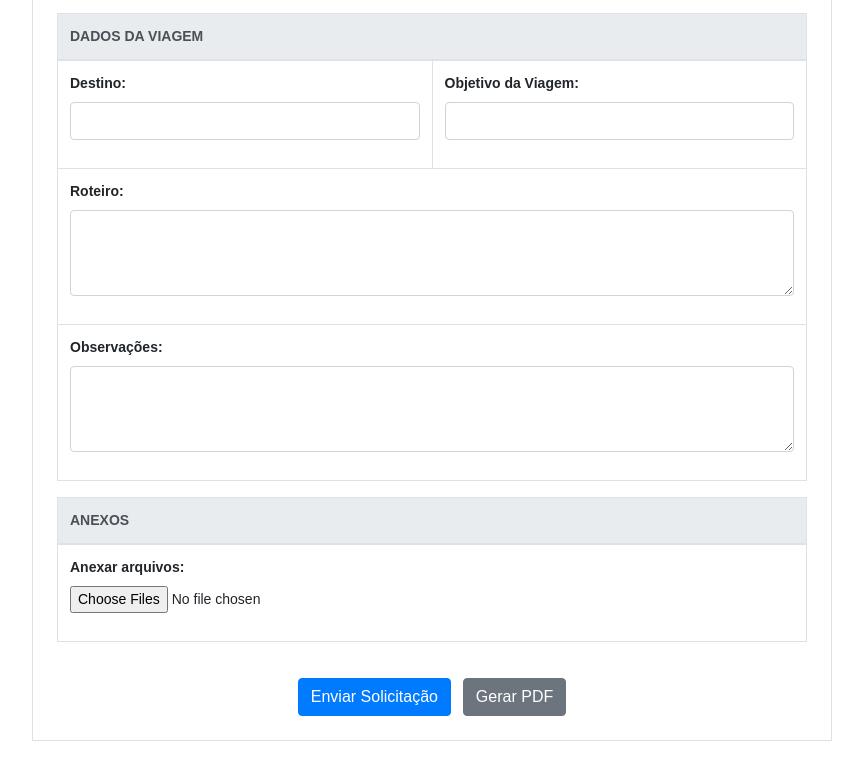
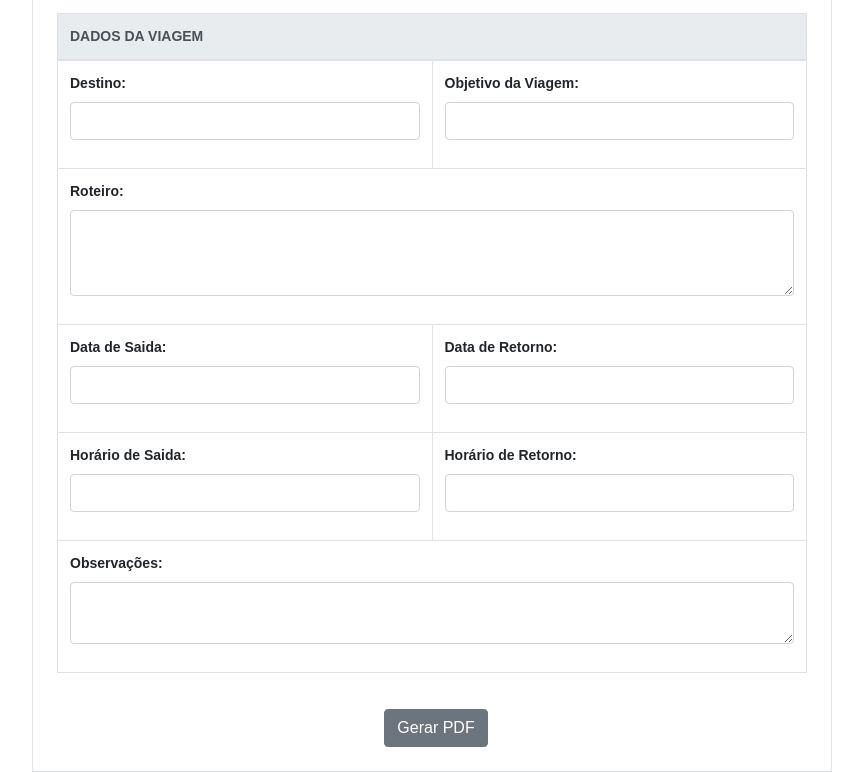
Before and after one commit to EricSantosdm/Transportes, a plain HTML site: page index.html in a window 1280 px wide. Shown: the part 543-1315 px from the top of the page, without its empty margins (208-1071 px from the left). Before the commit the page ends 1284 px from the top, so only its background shows below. Drawn offline with nearby package versions, Linux system fonts and the light colour scheme.

Commit message:
campos faltantes

```diff
--- a/index.html
+++ b/index.html
@@ -141,31 +141,41 @@
                             <textarea class="form-control" id="roteiro" name="roteiro" rows="3" required></textarea>
                         </div>
                     </td>
+
+                </tr>
+                <tr>
+                    <td >
+                        <div class="form-group">
+                            <label for="roteiro">Data de Saida:</label>
+                            <input type="text" class="form-control" id="roteiro" name="roteiro"  required></textarea>
+                        </div>
+                    </td>
+                    <td >
+                        <div class="form-group">
+                            <label for="roteiro">Data de Retorno:</label>
+                            <input type="text" class="form-control" id="roteiro" name="roteiro"  required></textarea>
+                        </div>
+                    </td>
+                </tr>
+                <tr>
+                    <td >
+                        <div class="form-group">
+                            <label for="roteiro">Horário de Saida:</label>
+                            <input type="text" class="form-control" id="roteiro" name="roteiro"  required></textarea>
+                        </div>
+                    </td>
+                    <td >
+                        <div class="form-group">
+                            <label for="roteiro">Horário de Retorno:</label>
+                            <input type="text" class="form-control" id="roteiro" name="roteiro"  required></textarea>
+                        </div>
+                    </td>
                 </tr>
                 <tr>
                     <td colspan="2">
                         <div class="form-group">
                             <label for="observacoes">Observações:</label>
-                            <textarea class="form-control" id="observacoes" name="observacoes" rows="3"></textarea>
-                        </div>
-                    </td>
-                </tr>
-            </tbody>
-        </table>
-
-        <!-- Anexos -->
-        <table class="table table-bordered">
-            <thead class="thead-light">
-                <tr>
-                    <th colspan="2">ANEXOS</th>
-                </tr>
-            </thead>
-            <tbody>
-                <tr>
-                    <td colspan="2">
-                        <div class="form-group">
-                            <label for="anexos">Anexar arquivos:</label>
-                            <input type="file" class="form-control-file" id="anexos" name="anexos" multiple>
+                            <textarea class="form-control" id="observacoes" name="observacoes" rows="2"></textarea>
                         </div>
                     </td>
                 </tr>
@@ -174,7 +184,6 @@
 
         <!-- Botão de envio -->
         <div class="text-center">
-            <button type="submit" class="btn btn-primary">Enviar Solicitação</button>
             <input type="button" id="generate-pdf" class="btn btn-secondary ml-2" value="Gerar PDF">
         </div>
     </div>
@@ -183,6 +192,7 @@
     <script src="https://cdnjs.cloudflare.com/ajax/libs/html2pdf.js/0.9.2/html2pdf.bundle.min.js"></script>
     <script>
         document.getElementById('generate-pdf').addEventListener('click', () => {
+            document.getElementById('generate-pdf').style.display = 'none';
             const element = document.querySelector('.container');
             const opt = {
                 margin: [0, 0, 0, 0],
```
